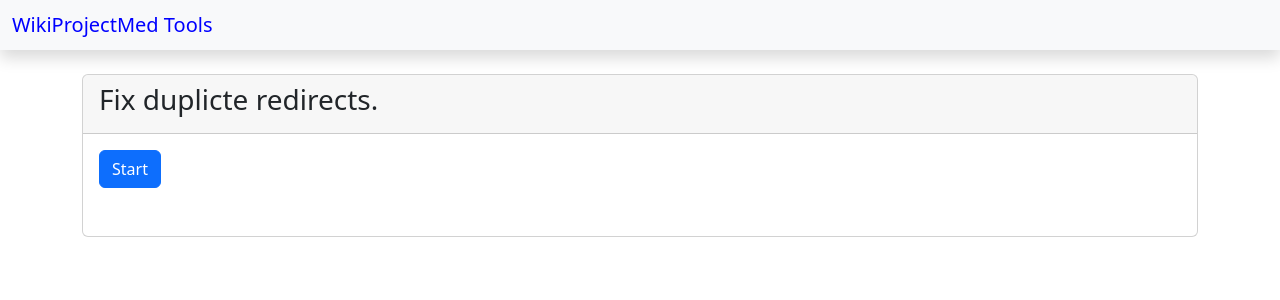
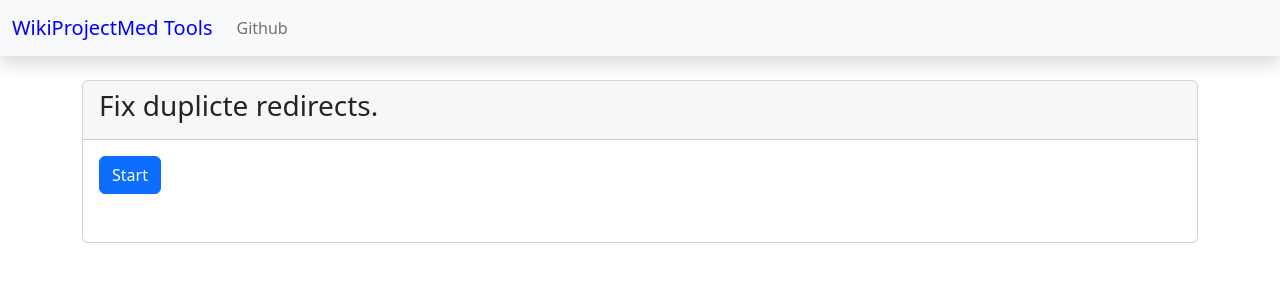
Before and after one commit to Mdwiki-TD/mdwiki.toolforge.org, a PHP site: page /dup.php?test=1 in a window 1280 px wide. Shown: the top 300 px of the page. Run offline with PHP 8.4, Linux system fonts and the light colour scheme; data that the repository does not hold is empty; some libraries are stand-ins or nearby versions.

Commit message:
Update header.php

```diff
--- a/public_html/header.php
+++ b/public_html/header.php
@@ -65,6 +65,7 @@ text-decoration: none;
 			</button>
 			<div class="collapse navbar-collapse" id="collapsibleNavbar">
 				<ul class="navbar-nav me-auto">
+					<a class="nav-link" target="_blank" href="https://github.com/MrIbrahem/mdwiki.toolforge.org">Github</a>
 				</ul>
 				<div class="d-flex">
 					<ul class="nav navbar-nav ml-auto">
```
